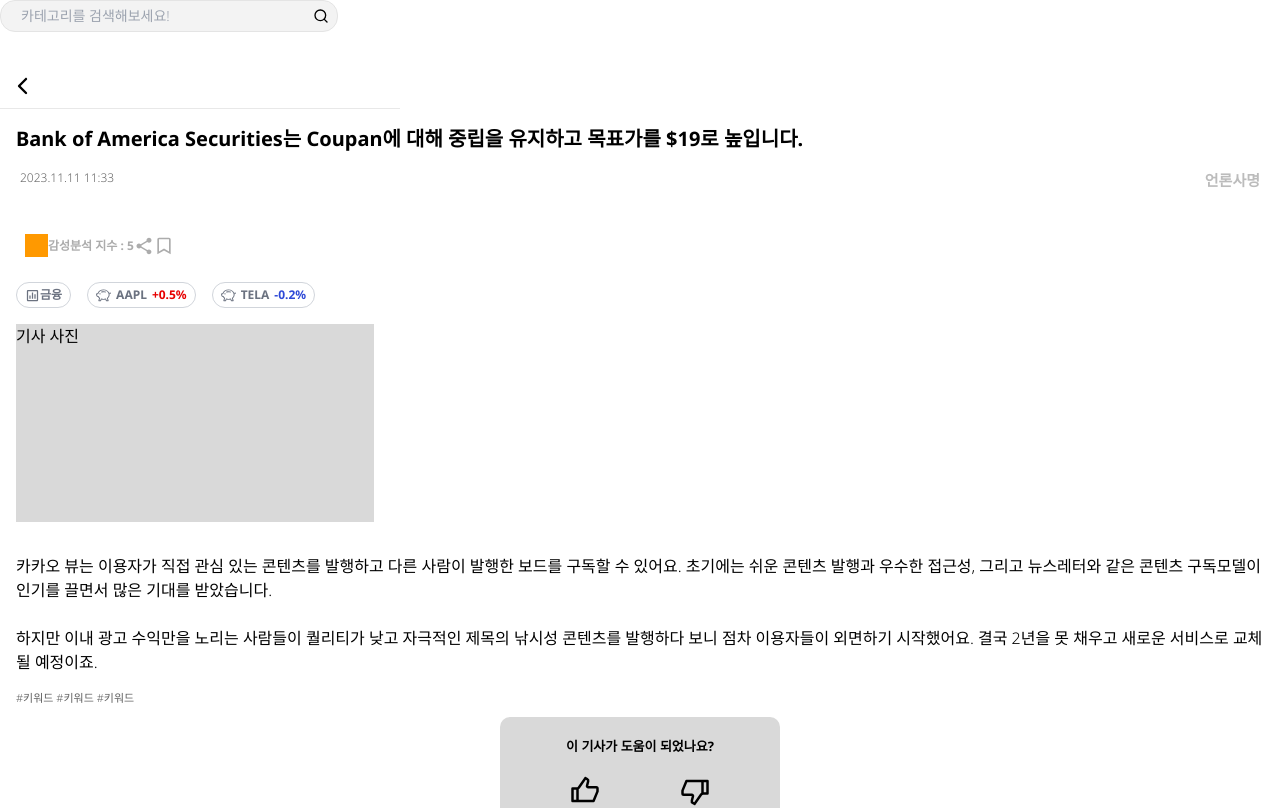
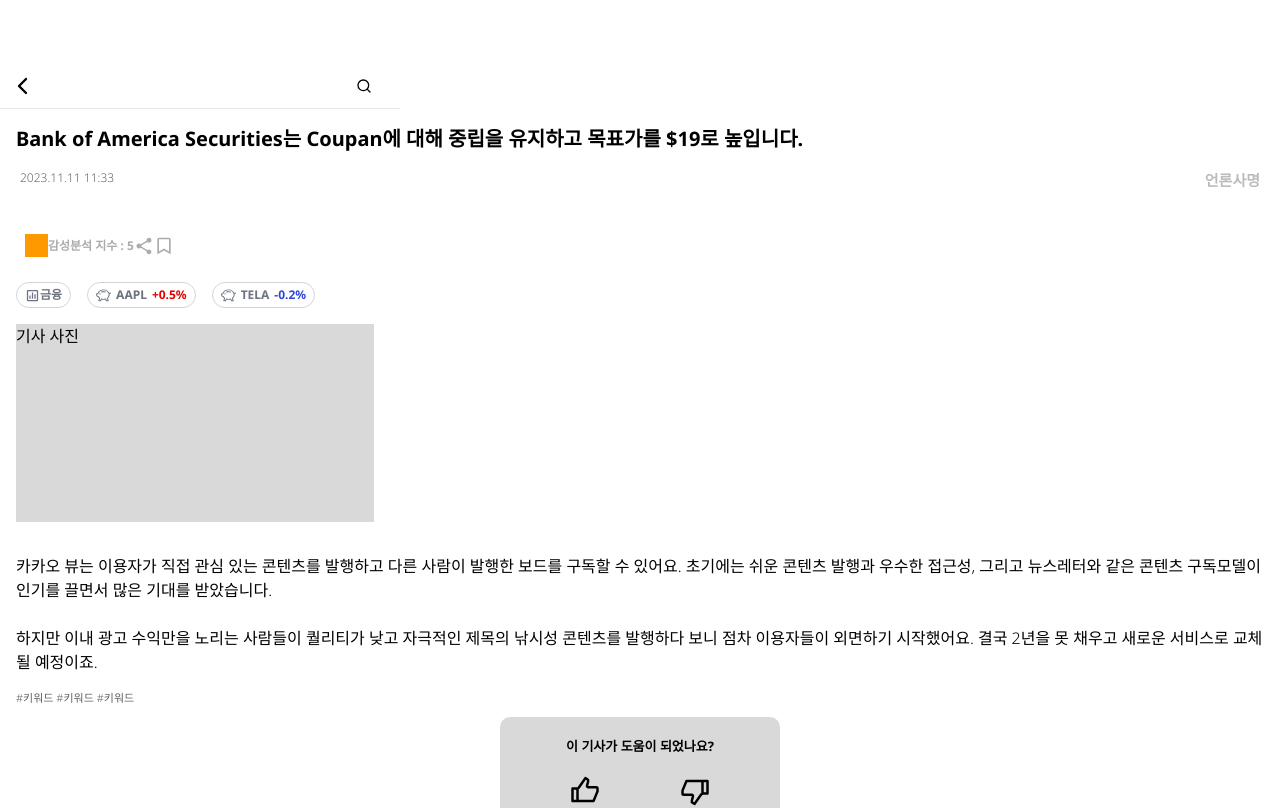
Before and after one commit to TripleA-Project/TripleA-FrontEnd, a Next.js app: page /detail in a window 1280 px wide. Shown: the top 808 px of the page. Built offline with nearby package versions, Linux system fonts and the light colour scheme.

Commit message:
feat: ActionInput에 뉴스상세 페이지 검색 input 추가

```diff
--- a/src/app/detail/page.tsx
+++ b/src/app/detail/page.tsx
@@ -24,7 +24,7 @@
         <button className="absolute left-[10px] top-[80%] translate-y-[-50%] text-[25px]">
           <IoIosArrowBack />
         </button>
-        <ActionInput type="selectSearch" onChange={handleSearchChange} />
+        <ActionInput type="newsDetailSearch" onChange={handleSearchChange} />
       </div>
       <NewsDetail />
     </>
--- a/src/components/ActionInput/index.tsx
+++ b/src/components/ActionInput/index.tsx
@@ -66,6 +66,11 @@
         inputClassName = 'w-[180px] h-[30px] outline-none';
         containerClassName =
           'relative w-[253px] h-[38px] border pl-[23px] rounded-[15px] border-solid border-[#dbdee1] outline-none';
+        break;
+      case 'newsDetailSearch':
+        inputClassName = 'w-[300px] h-[30px] outline-none';
+        containerClassName =
+          'flex absolute left-[40px] top-[80%] translate-y-[-50%] w-[340px] h-[38px] outline-none items-center ';
         break;
       default:
         break;
@@ -170,6 +175,16 @@
         </button>
       ),
       loginEmail: null,
+      newsDetailSearch: (
+        <button
+          type="button"
+          style={{ color: 'black', fontSize: '16px', right: '8px' }}
+          className="absolute right-5 top-2/4 -translate-y-2/4 text-[15px] underline"
+          onClick={onClick}
+        >
+          <FiSearch />
+        </button>
+      ),
     };
 
     return (
--- a/src/interfaces/InputProps.ts
+++ b/src/interfaces/InputProps.ts
@@ -15,6 +15,7 @@
     | 'name'
     | 'mainSearch'
     | 'selectSearch'
+    | 'newsDetailSearch'
     | 'loginEmail';
   onClick?: (e: React.MouseEvent<HTMLButtonElement> & { target: HTMLButtonElement }) => void;
 }
```
